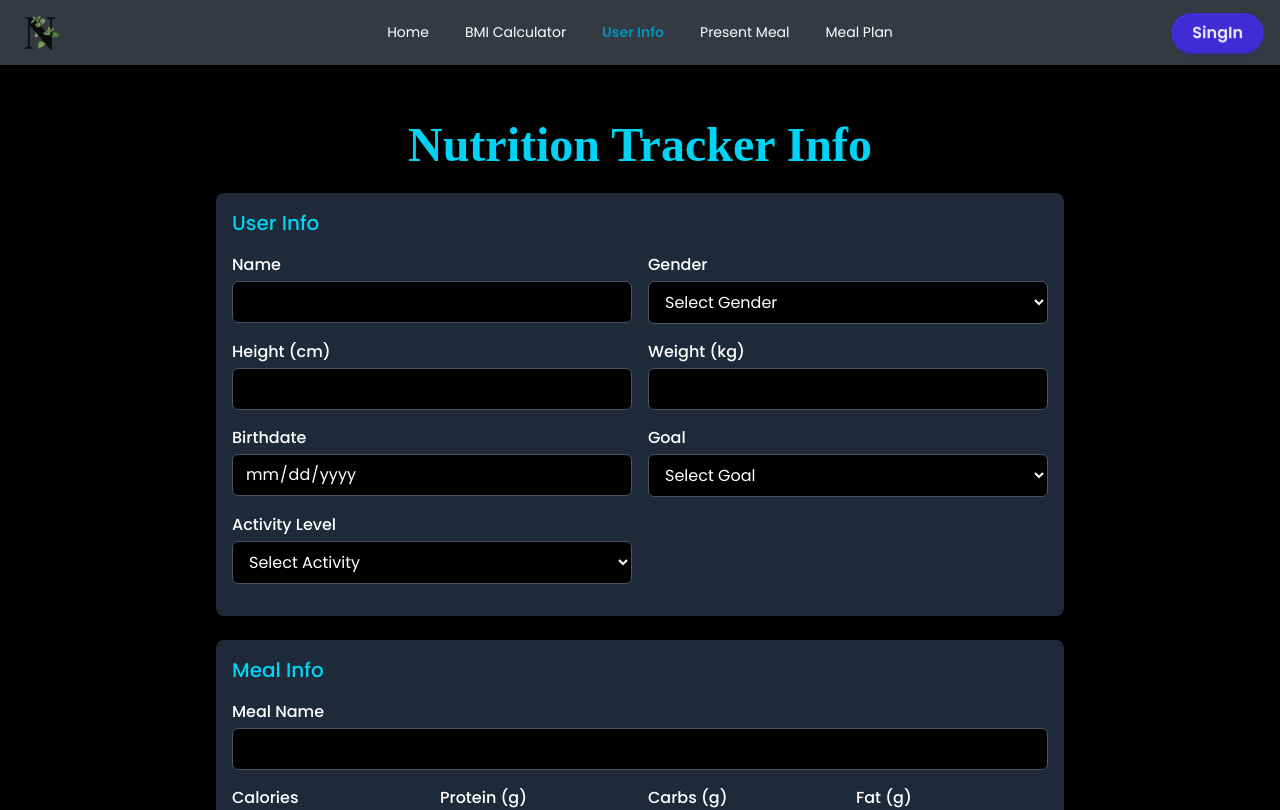
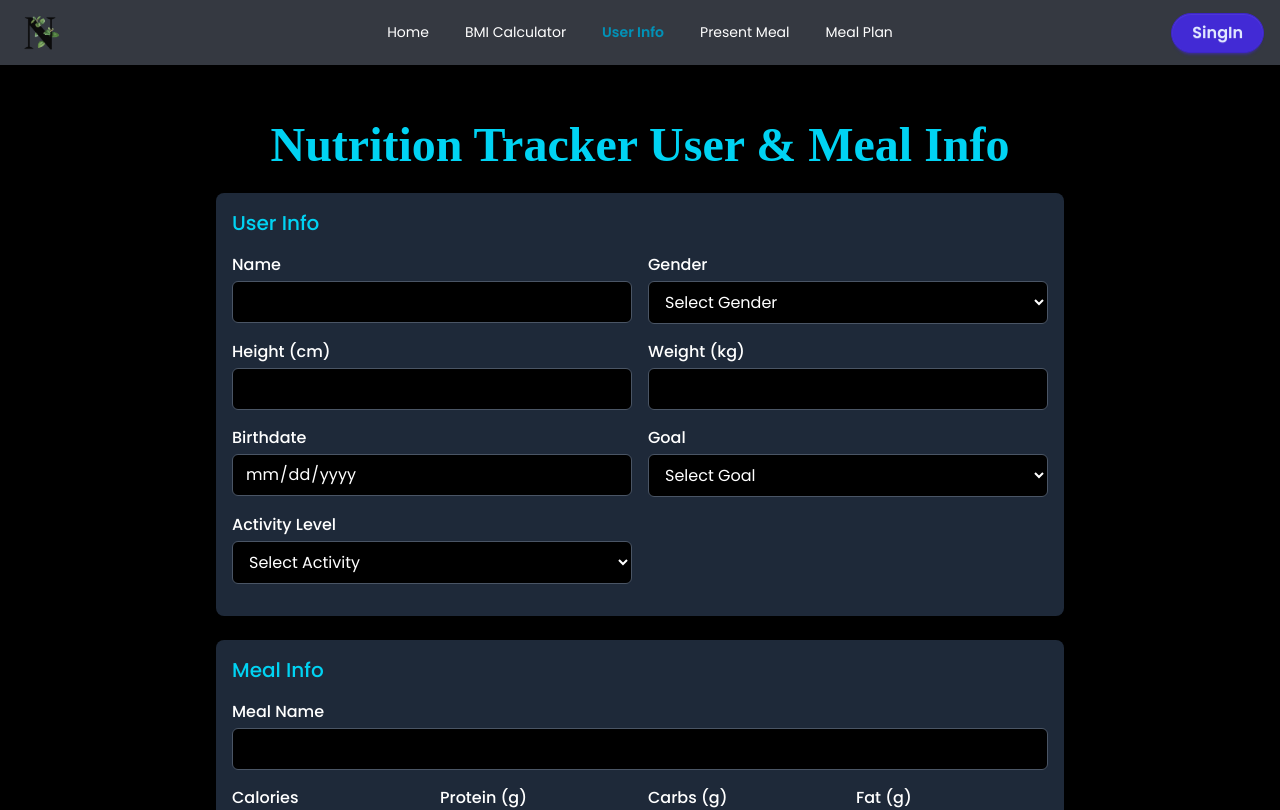
Before and after one commit to Amitkumersarkar/Nutrition-Tracker, a React (Vite) app: page /user-info in a window 1280 px wide. Shown: the top 810 px of the page. Built offline with nearby package versions, Linux system fonts and the light colour scheme; a web font is replaced by a local one.

Commit message:
updated meal entry pages

```diff
--- a/src/Pages/MealEntryForm/MealEntry.jsx
+++ b/src/Pages/MealEntryForm/MealEntry.jsx
@@ -143,7 +143,7 @@ const MealEntry = () => {
     return (
         <div className="max-w-4xl bg-linear-to-b mx-auto mb-8 p-6 rounded-lg mt-8 shadow-lg">
             <h2 style={{ fontFamily: "Rancho, cursive" }} className="text-5xl font-semibold mb-6 text-center text-cyan-400">
-                Nutrition Tracker Info
+                Nutrition Tracker User & Meal Info
             </h2>
 
             <form onSubmit={handleSubmit} className="space-y-6">
```
